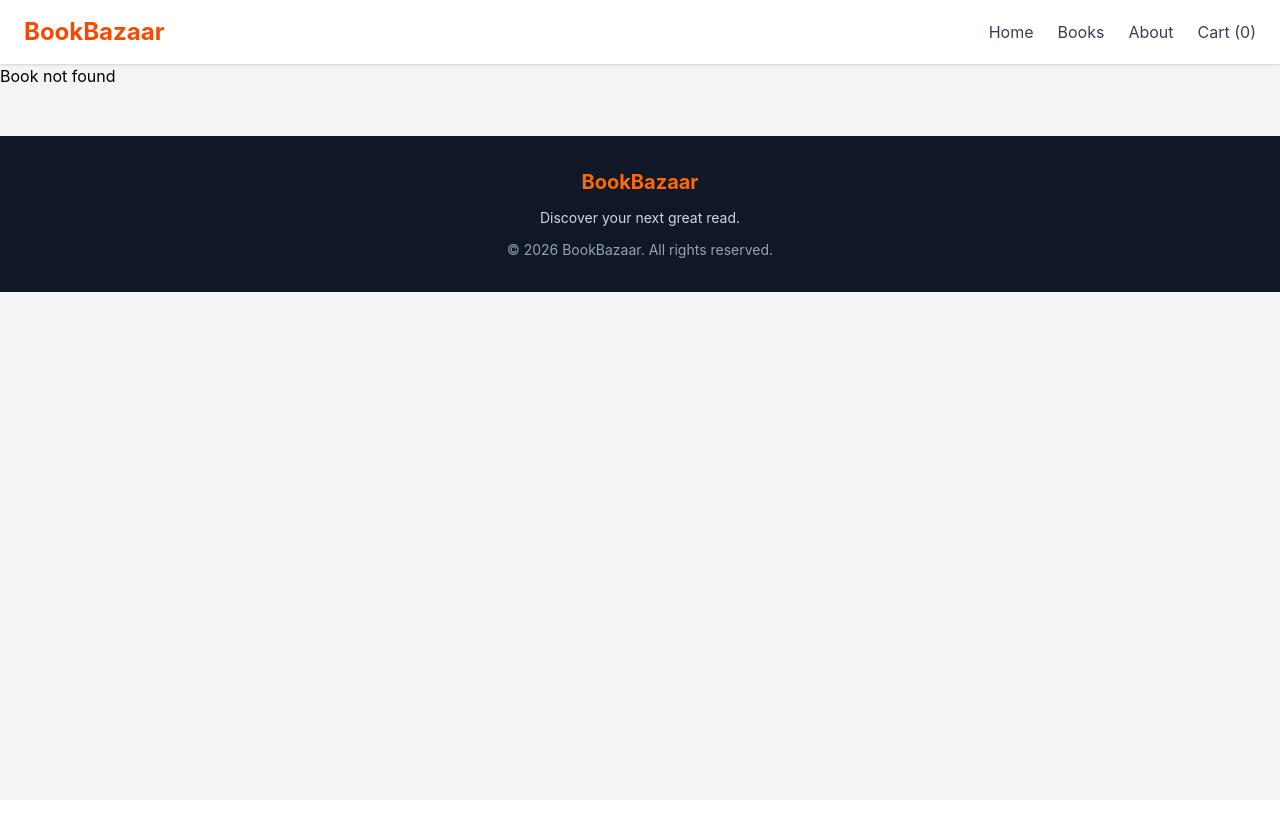
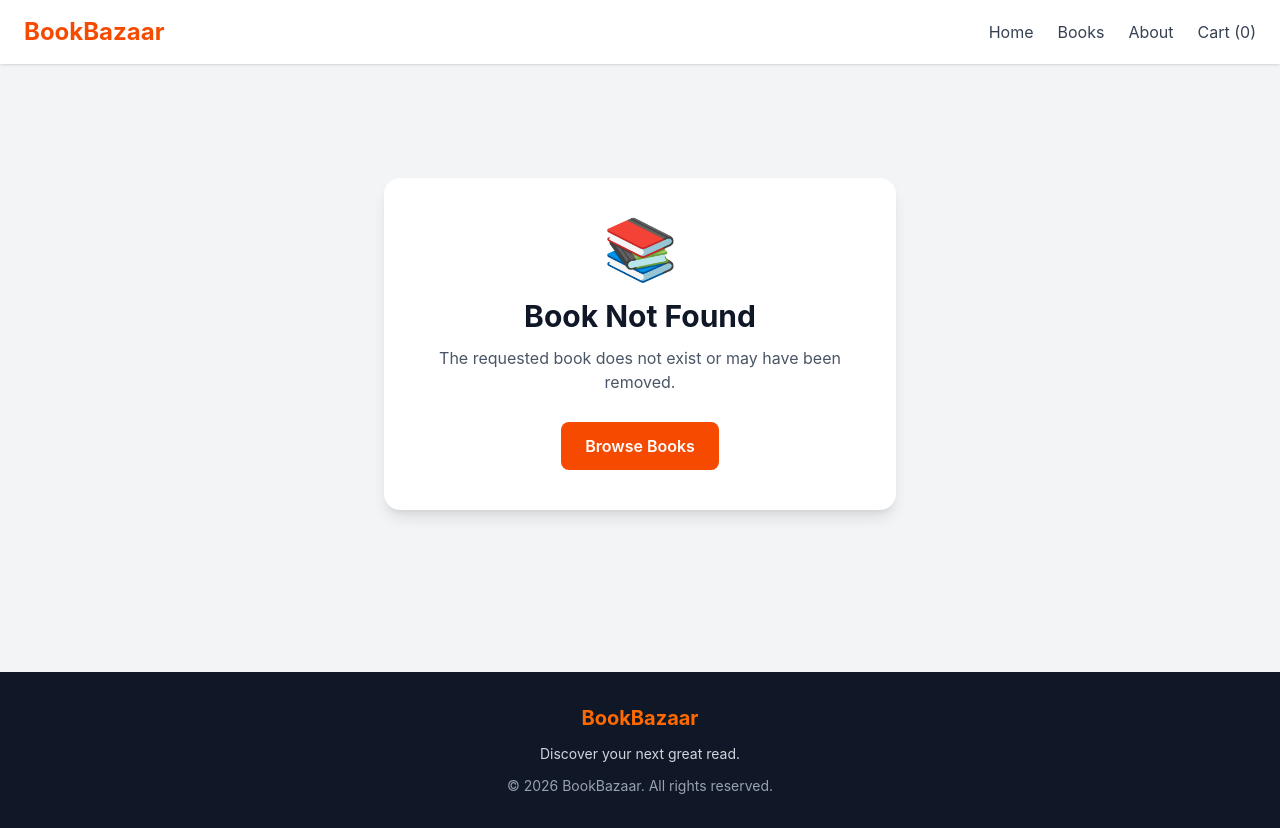
Before and after one commit to koushikbajpayee06/BookBazaar, a React (Vite) app in the folder frontend/: page /books/1 in a window 1280 px wide. Before the commit this address had no page. Before the commit the page ends 800 px from the top, so only its background shows below. Built offline with nearby package versions, Linux system fonts and the light colour scheme.

Commit message:
feat: add route and book not found error handling

```diff
--- a/frontend/src/components/BookDetails.jsx
+++ b/frontend/src/components/BookDetails.jsx
@@ -1,4 +1,4 @@
-import { useParams } from "react-router-dom";
+import { Link, useParams } from "react-router-dom";
 import bookList from "../data/bookList";
 import { useDispatch } from "react-redux";
 import { addItem } from "../utils/cartSlice";
@@ -20,9 +20,30 @@ const BookDetails = () => {
   // console.log("Book ID:", bookId);
   // console.log("Matching book:", book);
 
-  if (!book) {
-    return <h1>Book not found</h1>;
-  }
+if (!book) {
+  return (
+    <main className="flex min-h-[70vh] items-center justify-center px-6">
+      <div className="max-w-lg rounded-2xl bg-white p-10 text-center shadow-lg">
+        <p className="text-6xl">📚</p>
+
+        <h1 className="mt-5 text-3xl font-bold text-gray-900">
+          Book Not Found
+        </h1>
+
+        <p className="mt-3 text-gray-600">
+          The requested book does not exist or may have been removed.
+        </p>
+
+        <Link
+          to="/books"
+          className="mt-7 inline-block rounded-lg bg-orange-600 px-6 py-3 font-semibold text-white transition hover:bg-orange-700"
+        >
+          Browse Books
+        </Link>
+      </div>
+    </main>
+  );
+}
 
   const {
     title,
--- /dev/null
+++ b/frontend/src/components/ErrorPage.jsx
@@ -0,0 +1,34 @@
+import { Link, useRouteError } from "react-router-dom";
+
+const ErrorPage = () => {
+  const error = useRouteError();
+
+  return (
+    <main className="flex min-h-screen items-center justify-center bg-gray-100 px-6">
+      <div className="max-w-lg rounded-2xl bg-white p-10 text-center shadow-lg">
+        <p className="text-7xl font-bold text-orange-600">
+          {error?.status || 404}
+        </p>
+
+        <h1 className="mt-4 text-3xl font-bold text-gray-900">
+          Page Not Found
+        </h1>
+
+        <p className="mt-3 text-gray-600">
+          {error?.statusText ||
+            error?.message ||
+            "The page you are looking for does not exist."}
+        </p>
+
+        <Link
+          to="/"
+          className="mt-7 inline-block rounded-lg bg-orange-600 px-6 py-3 font-semibold text-white transition hover:bg-orange-700"
+        >
+          Back to Home
+        </Link>
+      </div>
+    </main>
+  );
+};
+
+export default ErrorPage;
--- a/frontend/src/components/router.jsx
+++ b/frontend/src/components/router.jsx
@@ -5,11 +5,13 @@ import About from "./About";
 import Cart from "./Cart";
 import BookDetails from "./BookDetails";
 import Home from "./Home";
+import ErrorPage from "./ErrorPage";
 
 const appRouter = createBrowserRouter([
   {
     path: "/",
     element: <AppLayout />,
+    errorElement: <ErrorPage />,
     children: [
       {
         index: true,
```
